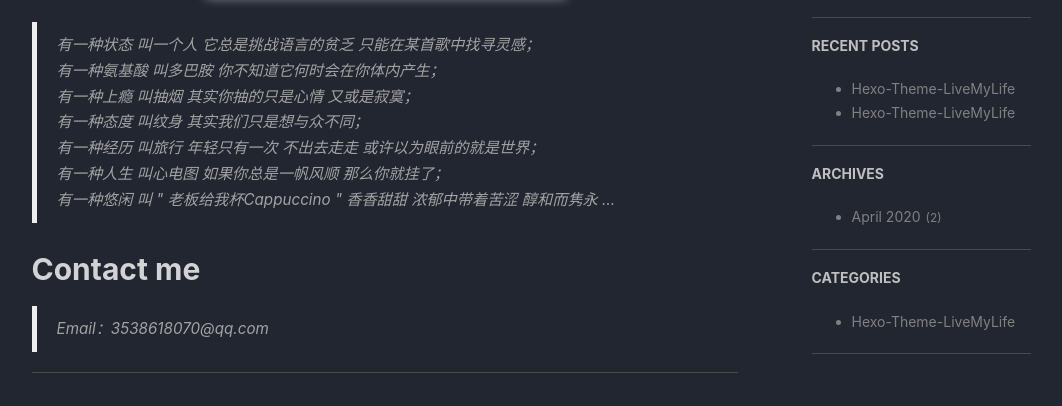
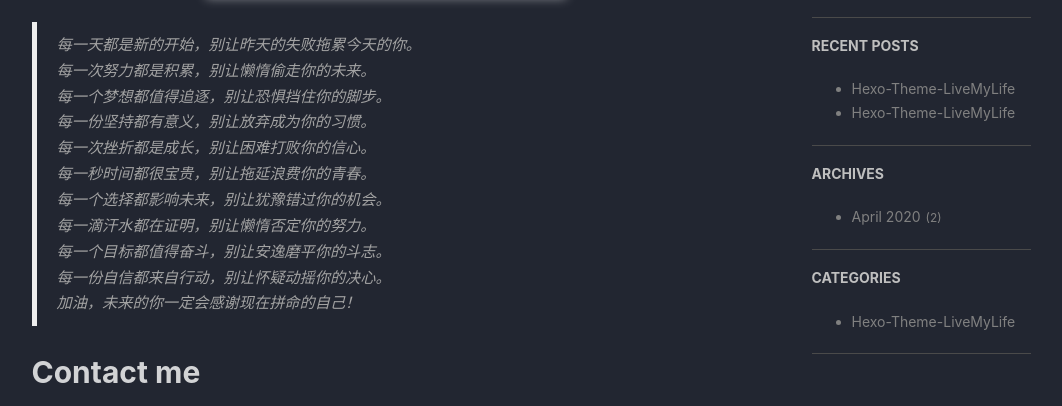
Before and after one commit to Jiang-chen-t/Jiang-chen-t.github.io, a plain HTML site: page about/index.html in a window 1280 px wide. Shown: the part 1122-1528 px from the top of the page, without its empty margins (136-1198 px from the left). Drawn offline with nearby package versions, Linux system fonts and the light colour scheme; some packages are replaced by stand-ins of ours; no server answers; a script that the page names is missing.

Commit message:
Site updated: 2025-02-24 20:54:57

```diff
--- a/about/index.html
+++ b/about/index.html
@@ -476,13 +476,17 @@
 <h2 id="Just-Me">Just Me</h2>
 <p><img src="/img/scenery/about2.jpg" width="350" alt="about2"></img></p>
 <blockquote>
-<p>有一种状态 叫一个人 它总是挑战语言的贫乏 只能在某首歌中找寻灵感；</p>
-<p>有一种氨基酸 叫多巴胺 你不知道它何时会在你体内产生；</p>
-<p>有一种上瘾 叫抽烟 其实你抽的只是心情 又或是寂寞；</p>
-<p>有一种态度 叫纹身 其实我们只是想与众不同；</p>
-<p>有一种经历 叫旅行 年轻只有一次 不出去走走 或许以为眼前的就是世界；</p>
-<p>有一种人生 叫心电图 如果你总是一帆风顺 那么你就挂了；</p>
-<p>有一种悠闲 叫 &quot; 老板给我杯Cappuccino &quot; 香香甜甜 浓郁中带着苦涩 醇和而隽永 …</p>
+<p>每一天都是新的开始，别让昨天的失败拖累今天的你。</p>
+<p>每一次努力都是积累，别让懒惰偷走你的未来。</p>
+<p>每一个梦想都值得追逐，别让恐惧挡住你的脚步。</p>
+<p>每一份坚持都有意义，别让放弃成为你的习惯。</p>
+<p>每一次挫折都是成长，别让困难打败你的信心。</p>
+<p>每一秒时间都很宝贵，别让拖延浪费你的青春。</p>
+<p>每一个选择都影响未来，别让犹豫错过你的机会。</p>
+<p>每一滴汗水都在证明，别让懒惰否定你的努力。</p>
+<p>每一个目标都值得奋斗，别让安逸磨平你的斗志。</p>
+<p>每一份自信都来自行动，别让怀疑动摇你的决心。</p>
+<p>加油，未来的你一定会感谢现在拼命的自己！</p>
 </blockquote>
 <h2 id="Contact-me">Contact me</h2>
 <blockquote>
--- a/searchVersion.json
+++ b/searchVersion.json
@@ -1 +1 @@
-1740401347327
+1740401691573
```
Also changed, not shown: img/scenery/about_bg.jpg (deleted), img/scenery/about_bg2.jpg (deleted), img/scenery/about_bg4.jpg (deleted), img/scenery/treat_me_to_coffee.png (deleted), 1 other file.
